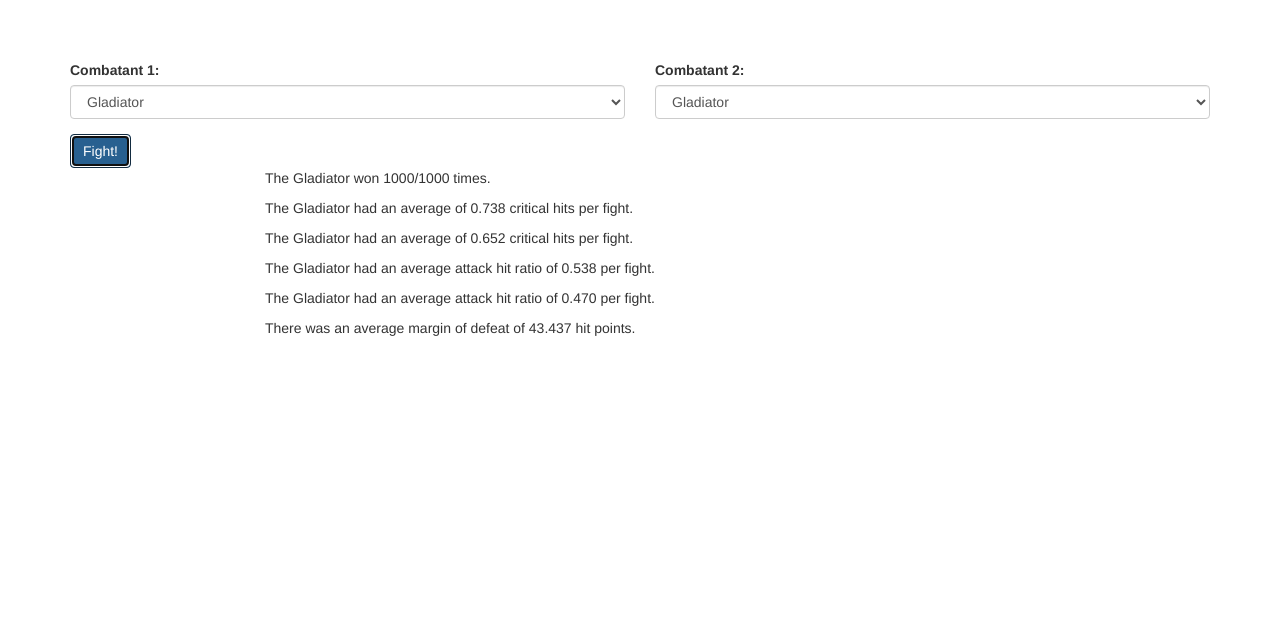
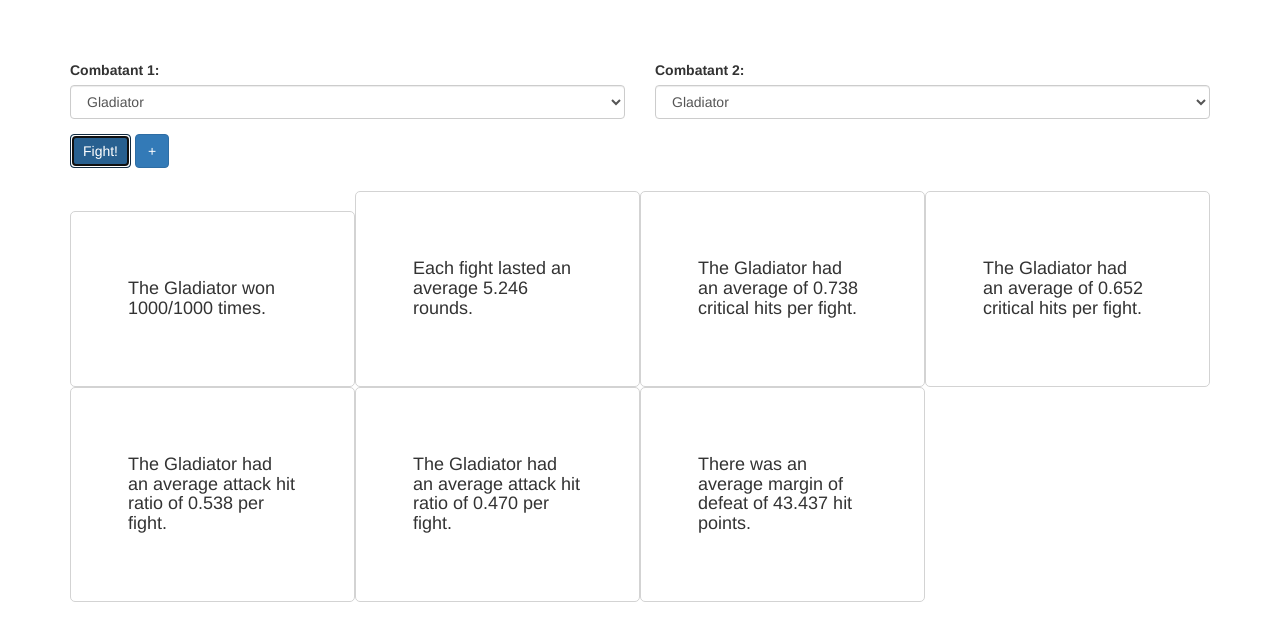
Before and after one commit to vakor50/Arena, a plain HTML site: page index.html in a window 1280 px wide. Both pictures are taken after a click on the button "Fight!". Drawn offline with Linux system fonts and the light colour scheme.

Commit message:
styling and more data

```diff
--- a/css/main.css
+++ b/css/main.css
@@ -26,3 +26,29 @@ body > .container {
 	/*padding-left: 15px;*/
 	padding: 1%;
 }
+
+
+.buttons {
+	display: inline-block;
+}
+
+.row {
+
+}
+
+.log {
+	margin-top: 2%;
+	/*display: inline-block;*/
+
+}
+
+.bubble {
+	border: 1px solid lightgray;
+	padding: 5%;
+	border-radius: 5px;
+	width: 25%;
+	display: inline-block;
+
+
+	/*margin: 1%;*/
+}
--- a/index.html
+++ b/index.html
@@ -35,12 +35,14 @@
 					</select>
 				</div>
 			</div>
-			<div class="col-lg-6 col-md-6">
+			<div class="col-lg-6 col-md-6 buttons">
 				<button type="button" class="btn btn-primary fight">Fight!</button>
+				<button type="button" class="btn btn-primary add">+</button>
 			</div>
-			<div class="col-lg-8 col-lg-offset-2 col-md-10 col-md-offset-1 log">
+			<div class="col-lg-12 col-md-12 log">
 
 			</div>
+
 		</div>
 	</div>
 
--- a/js/battle.js
+++ b/js/battle.js
@@ -425,15 +425,15 @@ var creatures = [
 	},
 	{
 		"name":"Test Monk",
-		"armor_class":20,
-		"hit_points":116,
+		"armor_class":19,
+		"hit_points":58,
 		"strength":11,
 		"dexterity":20,
 		"constitution":15,
 		"intelligence":13,
 		"wisdom":18,
 		"charisma":13,
-		"damage_resistances":[],
+		"damage_resistances":["piercing", "slashing"],
 		"damage_immunities":[],
 		"actions":{
 			"attack":[
@@ -509,6 +509,58 @@ var creatures = [
 			]
 		}
 	},
+	{
+		"name":"Clay Golem",
+		"armor_class":14,
+		"hit_points":196,
+		"strength":20,
+		"dexterity":9,
+		"constitution":18,
+		"intelligence":3,
+		"wisdom":8,
+		"charisma":1,
+		"damage_resistances":[],
+		"damage_immunities":["acid", "poison", "psychic"],
+		"actions":{
+			"attack":[
+				{
+					"number":2,
+					"name":"slam",
+					"attack_bonus":8,
+					"damage_dice":"2d10",
+					"damage_bonus":5,
+					"damage_type":"bludgeoning",
+					"crit_range":20
+				}
+			]
+		}
+	},
+	{
+		"name":"Flesh Golem",
+		"armor_class":9,
+		"hit_points":198,
+		"strength":19,
+		"dexterity":9,
+		"constitution":18,
+		"intelligence":6,
+		"wisdom":10,
+		"charisma":5,
+		"damage_resistances":[],
+		"damage_immunities":["lightning", "poison"],
+		"actions":{
+			"attack":[
+				{
+					"number":2,
+					"name":"slam",
+					"attack_bonus":7,
+					"damage_dice":"2d8",
+					"damage_bonus":4,
+					"damage_type":"bludgeoning",
+					"crit_range":20
+				}
+			]
+		}
+	},
 ];
 
 Array.prototype.contains = function(element){
@@ -574,6 +626,7 @@ var creatTwoCrit = [];
 var margin = [];
 var firstHitRatio = [];
 var secondHitRatio = [];
+var rounds = [];
 
 function fight() {
 	var one = $("#comb-1 option:selected").val();
@@ -607,7 +660,11 @@ function fight() {
 	var secondCount = 0;
 	var secondHit = 0;
 
+	var roundCount = 0;
+
 	while(hpFirst > 0 && hpSecond > 0) {
+		roundCount++;
+
 		// first creature attacks second creature
 		firstHit = 0;
 		firstCount = 0;
@@ -759,6 +816,8 @@ function fight() {
 
 	hpFirst = creatures[first].hit_points;
 	hpSecond = creatures[second].hit_points;
+
+	rounds.push(roundCount);
 }
 
 
@@ -800,6 +859,12 @@ $(".fight").click(function() {
 	}
 	twoRatio = twoRatio/secondHitRatio.length;
 
+	var roundAvg = 0;
+	for (var i = 0; i < rounds.length; i++) {
+		roundAvg += rounds[i];
+	}
+	roundAvg = roundAvg/rounds.length;
+
 	// console.log("1: " + firstHitRatio);
 	// console.log("2: " + secondHitRatio);
 
@@ -808,12 +873,13 @@ $(".fight").click(function() {
 	// console.log(creatTwoCrit);
 	// console.log(margin);
 
-	$(".log").append("<p>The " + creatures[one].name + " won " + numFirst + "/"+ cases +" times.</p>");
-	$(".log").append("<p>The " + creatures[one].name + " had an average of " + (critsOne/cases).toFixed(3) + " critical hits per fight.</p>");
-	$(".log").append("<p>The " + creatures[two].name + " had an average of " + (critsTwo/cases).toFixed(3) + " critical hits per fight.</p>");
-	$(".log").append("<p>The " + creatures[one].name + " had an average attack hit ratio of " + oneRatio.toFixed(3) + " per fight.</p>");
-	$(".log").append("<p>The " + creatures[two].name + " had an average attack hit ratio of " + twoRatio.toFixed(3) + " per fight.</p>");
-	$(".log").append("<p>There was an average margin of defeat of " + (mDiff/cases).toFixed(3) + " hit points.</p>")
+	$(".log").append("<div class=\"bubble \"><h4>The " + creatures[one].name + " won " + numFirst + "/"+ cases +" times.</h4></div>");
+	$(".log").append("<div class=\"bubble \"><h4>Each fight lasted an average "+ roundAvg +" rounds.</h4></div>");
+	$(".log").append("<div class=\"bubble \"><h4>The " + creatures[one].name + " had an average of " + (critsOne/cases).toFixed(3) + " critical hits per fight.</h4></div>");
+	$(".log").append("<div class=\"bubble \"><h4>The " + creatures[two].name + " had an average of " + (critsTwo/cases).toFixed(3) + " critical hits per fight.</h4></div>");
+	$(".log").append("<div class=\"bubble \"><h4>The " + creatures[one].name + " had an average attack hit ratio of " + oneRatio.toFixed(3) + " per fight.</h4></div>");
+	$(".log").append("<div class=\"bubble \"><h4>The " + creatures[two].name + " had an average attack hit ratio of " + twoRatio.toFixed(3) + " per fight.</h4></div>");
+	$(".log").append("<div class=\"bubble \"><h4>There was an average margin of defeat of " + (mDiff/cases).toFixed(3) + " hit points.</h4></div>");
 
 	// after calculations, reset data stores
 	winner = [];
```
Also changed, not shown: 1 other file. Lines whose indentation alone changed are shown as unchanged.
